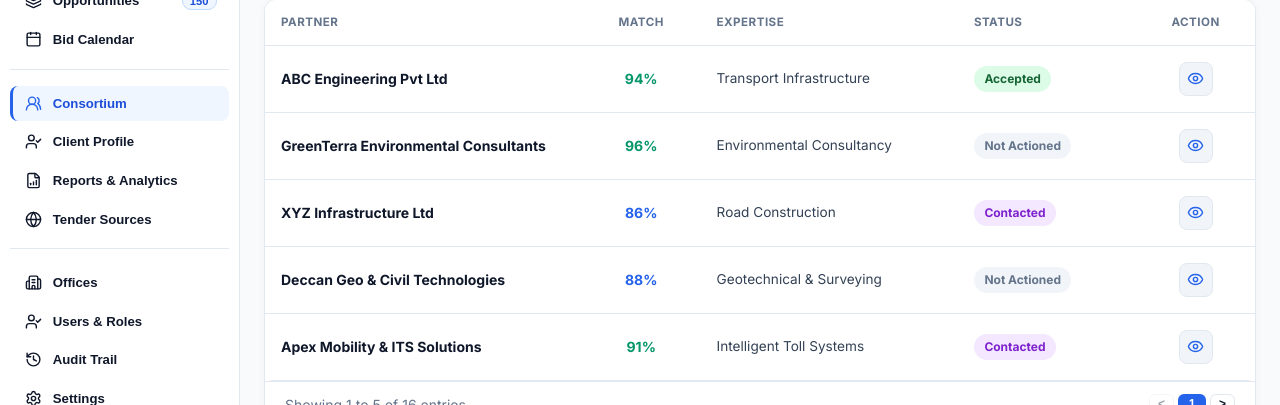
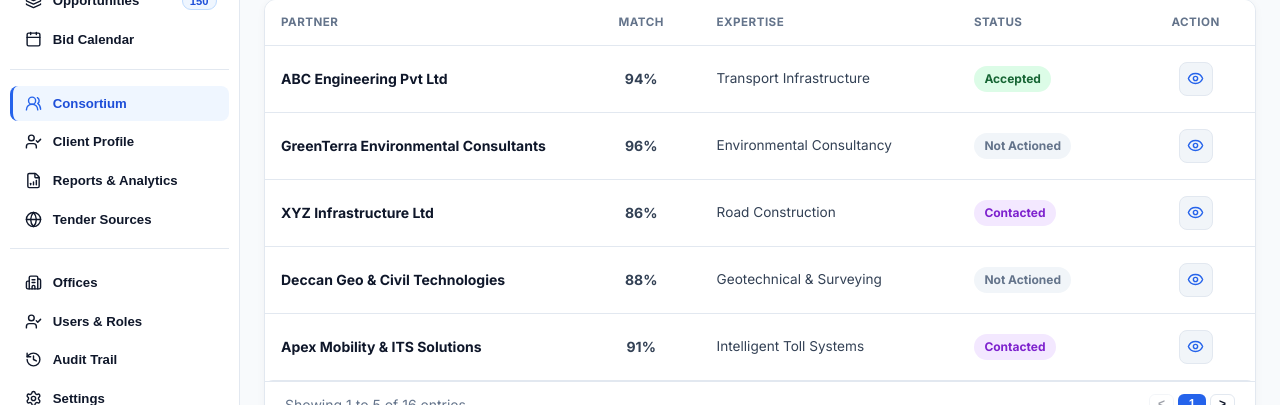
Before and after one commit to sakishnu50/Tender_Association, a React (Vite) app: page /consortium in a window 1280 px wide. Shown: the part 127-532 px from the top of the page. Built offline with nearby package versions, Linux system fonts and the light colour scheme; sample sign-in values are in the browser's storage.

Commit message:
match madified

```diff
--- a/src/components/consortium/PartnerTable.jsx
+++ b/src/components/consortium/PartnerTable.jsx
@@ -134,7 +134,7 @@ export default function PartnerTable({
                       </span>
                     </td>
                     <td style={{ ...tdBase, textAlign: 'center', padding: '1rem 1rem' }}>
-                      <span style={{ fontWeight: '700', fontSize: '0.875rem', color: scoreColor(techScore) }}>
+                      <span style={{ fontWeight: '700', fontSize: '0.875rem', color: 'var(--text-secondary, #334155)' }}>
                         {partner.technicalMatch || `${techScore}%`}
                       </span>
                     </td>
```
